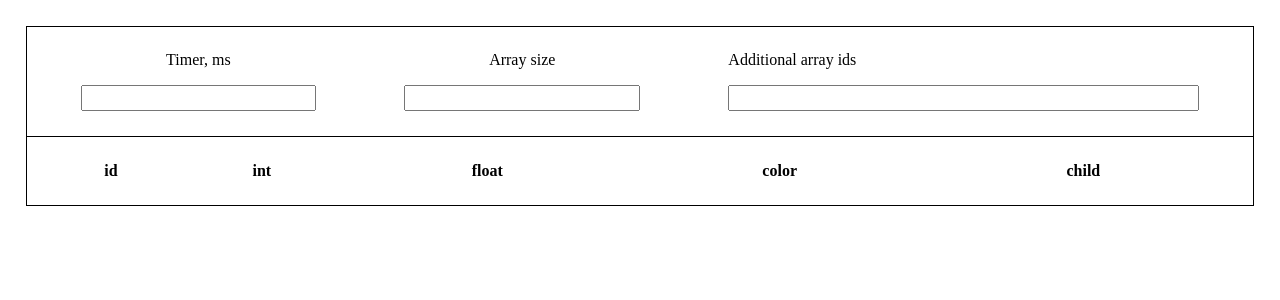
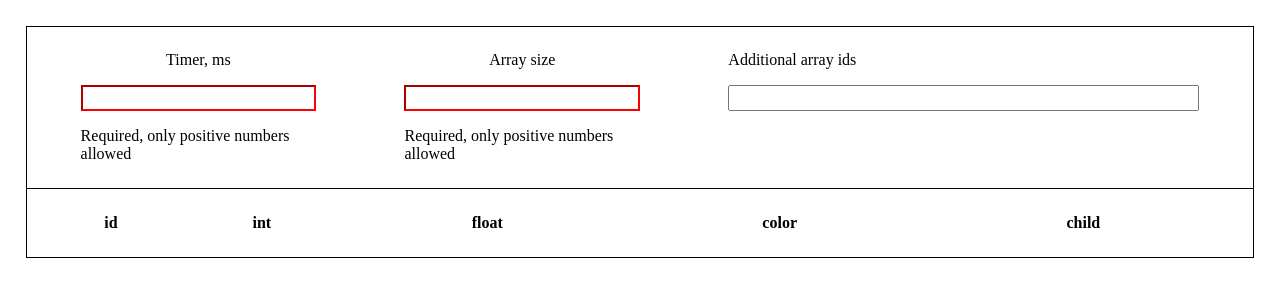
Before and after one commit to heHuman/b2b-test, an Angular app: page / in a window 1280 px wide. Shown: the top 300 px of the page. Built offline with nearby package versions, Linux system fonts and the light colour scheme.

Commit message:
Validating inputs

```diff
--- a/src/app/app.module.ts
+++ b/src/app/app.module.ts
@@ -1,4 +1,5 @@
 import { NgModule } from '@angular/core';
+import { FormsModule, ReactiveFormsModule } from '@angular/forms';
 import { BrowserModule } from '@angular/platform-browser';
 import { AppRoutingModule } from './app-routing.module';
 import { AppComponent } from './app.component';
@@ -13,7 +14,9 @@ import { WorkerDataTableViewComponent } from './components/worker-data-table-vie
     ],
     imports: [
         BrowserModule,
-        AppRoutingModule
+        AppRoutingModule,
+        FormsModule,
+        ReactiveFormsModule
     ],
     providers: [],
     bootstrap: [AppComponent]
--- a/src/app/components/socket-configurator/socket-configurator.component.html
+++ b/src/app/components/socket-configurator/socket-configurator.component.html
@@ -1,14 +1,20 @@
-<div class="container">
+<form [formGroup]="formGroup" class="container">
     <div class="input-field">
         <label for="timer">Timer, ms</label>
-        <input #timerInput id="timer" type="number" min="0">
+        <input #timerInput formControlName="timer" id="timer" type="number" [ngClass]="{ 'invalid': formGroup.controls['timer'].invalid }">
+        <div *ngIf="formGroup.controls['timer'].invalid" class="alert">
+            Required, only positive numbers allowed
+        </div>
     </div>
     <div class="input-field">
         <label for="array-size">Array size</label>
-        <input #arraySizeInput id="array-size" type="number" min="1">
+        <input #arraySizeInput formControlName="arraySize" id="array-size" type="number" [ngClass]="{ 'invalid': formGroup.controls['arraySize'].invalid }">
+        <div *ngIf="formGroup.controls['arraySize'].invalid" class="alert">
+            Required, only positive numbers allowed
+        </div>
     </div>
     <div class="input-field large">
         <label for="id-list">Additional array ids</label>
-        <input #idListInput id="id-list" type="text">
+        <input #idListInput formControlName="idList" id="id-list" type="text">
     </div>
-</div>
+</form>
--- a/src/app/components/socket-configurator/socket-configurator.component.scss
+++ b/src/app/components/socket-configurator/socket-configurator.component.scss
@@ -19,6 +19,10 @@
 
     input {
         height: 1.5em;
+
+        &.invalid {
+            border-color: red;
+        }
     }
 
     label {
--- a/src/app/components/socket-configurator/socket-configurator.component.ts
+++ b/src/app/components/socket-configurator/socket-configurator.component.ts
@@ -1,5 +1,6 @@
-import { AfterViewInit, Component, ElementRef, OnDestroy, ViewChild } from '@angular/core';
-import { debounceTime, fromEvent, Subject, takeUntil } from 'rxjs';
+import { AfterViewInit, Component, ElementRef, OnDestroy, OnInit, ViewChild } from '@angular/core';
+import { FormBuilder, FormGroup, Validators } from '@angular/forms';
+import { debounceTime, fromEvent, Observable, Subject, takeUntil, tap, throwError } from 'rxjs';
 import { SocketConfiguratorService } from 'src/app/services/socket-configurator.service';
 
 @Component({
@@ -7,31 +8,50 @@ import { SocketConfiguratorService } from 'src/app/services/socket-configurator.
     templateUrl: './socket-configurator.component.html',
     styleUrls: ['./socket-configurator.component.scss']
 })
-export class SocketConfiguratorComponent implements AfterViewInit, OnDestroy {
+export class SocketConfiguratorComponent implements OnInit, AfterViewInit, OnDestroy {
     @ViewChild('timerInput') timerInput!: ElementRef<HTMLInputElement>;
     @ViewChild('arraySizeInput') arraySizeInput!: ElementRef<HTMLInputElement>;
     @ViewChild('idListInput') idListInput!: ElementRef<HTMLInputElement>;
 
+    public formGroup!: FormGroup;
+
     private destroyed$ = new Subject<void>();
 
-    constructor(private socketConfiguratorService: SocketConfiguratorService) { }
+    constructor(
+        private socketConfiguratorService: SocketConfiguratorService,
+        private formBuilder: FormBuilder
+    ) { }
+
+    ngOnInit(): void {
+        this.formGroup = this.formBuilder.group({
+            timer: this.formBuilder.control(null, [Validators.required, Validators.pattern("^[0-9]*$")]),
+            arraySize: this.formBuilder.control(null, [Validators.required, Validators.pattern("^[0-9]*$")]),
+            idList: this.formBuilder.control(null)
+        });
+    }
 
     ngAfterViewInit(): void {
         this.subscribeToInputs();
     }
 
     private subscribeToInputs(): void {
-        this.subscribeToInputWithMethod(this.timerInput.nativeElement, this.onTimerValueChanged.bind(this));
-        this.subscribeToInputWithMethod(this.arraySizeInput.nativeElement, this.onArraySizeChanged.bind(this));
-        this.subscribeToInputWithMethod(this.idListInput.nativeElement, this.onIdListChanged.bind(this));
+        this.subscribeToChangesWithDebounce(this.formGroup.get('timer')!.valueChanges)
+            .subscribe(val => this.onTimerValueChanged(val));
+        this.subscribeToChangesWithDebounce(this.formGroup.get('arraySize')!.valueChanges)
+            .subscribe(val => this.onArraySizeChanged(val));
+        this.subscribeToChangesWithDebounce(this.formGroup.get('idList')!.valueChanges)
+            .subscribe(val => this.onIdListChanged(val));
     }
 
-    private subscribeToInputWithMethod(input: HTMLInputElement, handlerMethod: (param: string) => void): void {
-        fromEvent(input, 'keyup').pipe(
+    private subscribeToChangesWithDebounce(observable: Observable<any>): Observable<any> {
+        return observable.pipe(
             takeUntil(this.destroyed$),
-            debounceTime(500)
-        )
-        .subscribe(event => handlerMethod((event.target as HTMLInputElement).value));
+            debounceTime(350),
+            tap(_ => {
+                this.formGroup.markAllAsTouched();
+                if (!this.formGroup.valid) throwError(() => {});
+            })
+        );
     }
 
     ngOnDestroy(): void {
```
